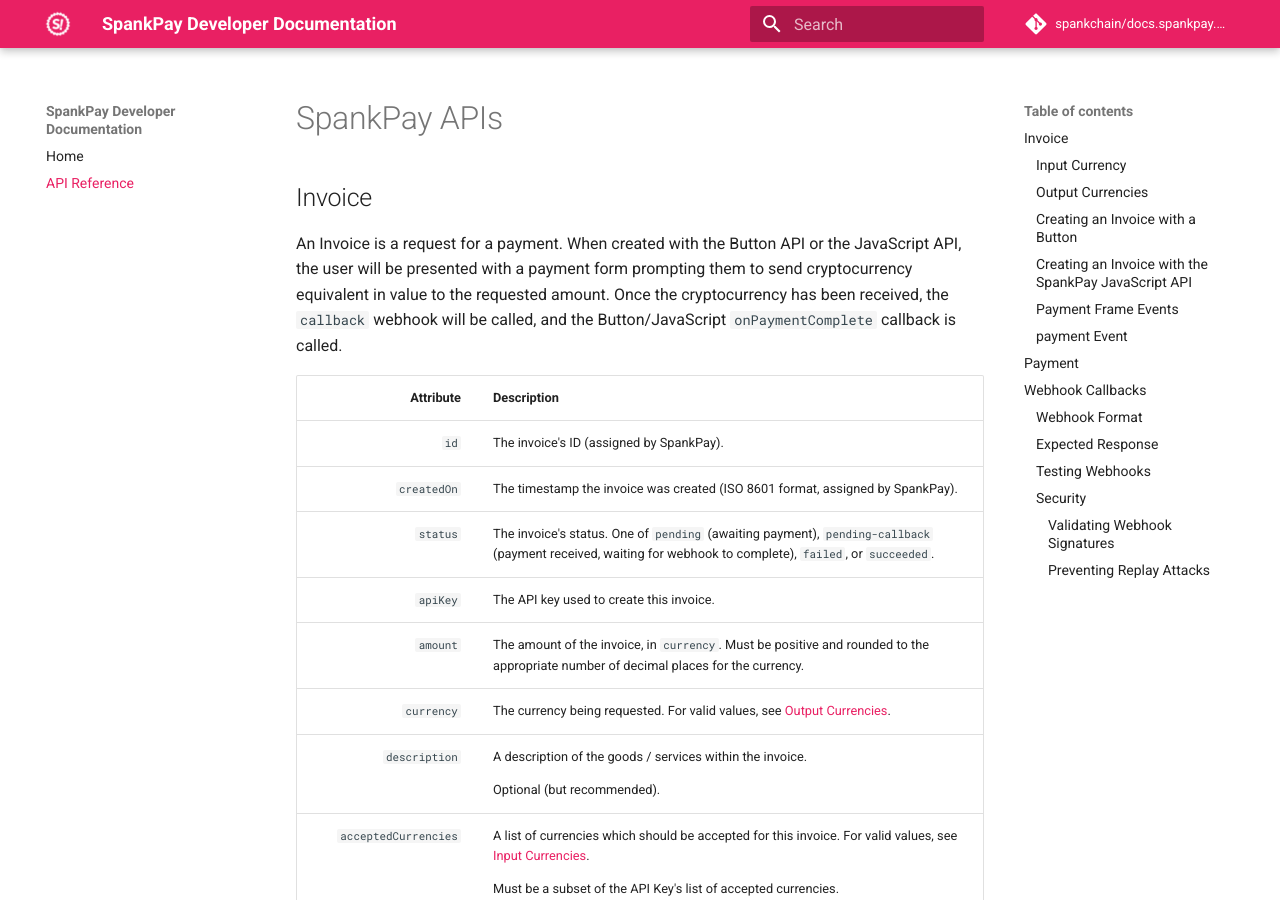
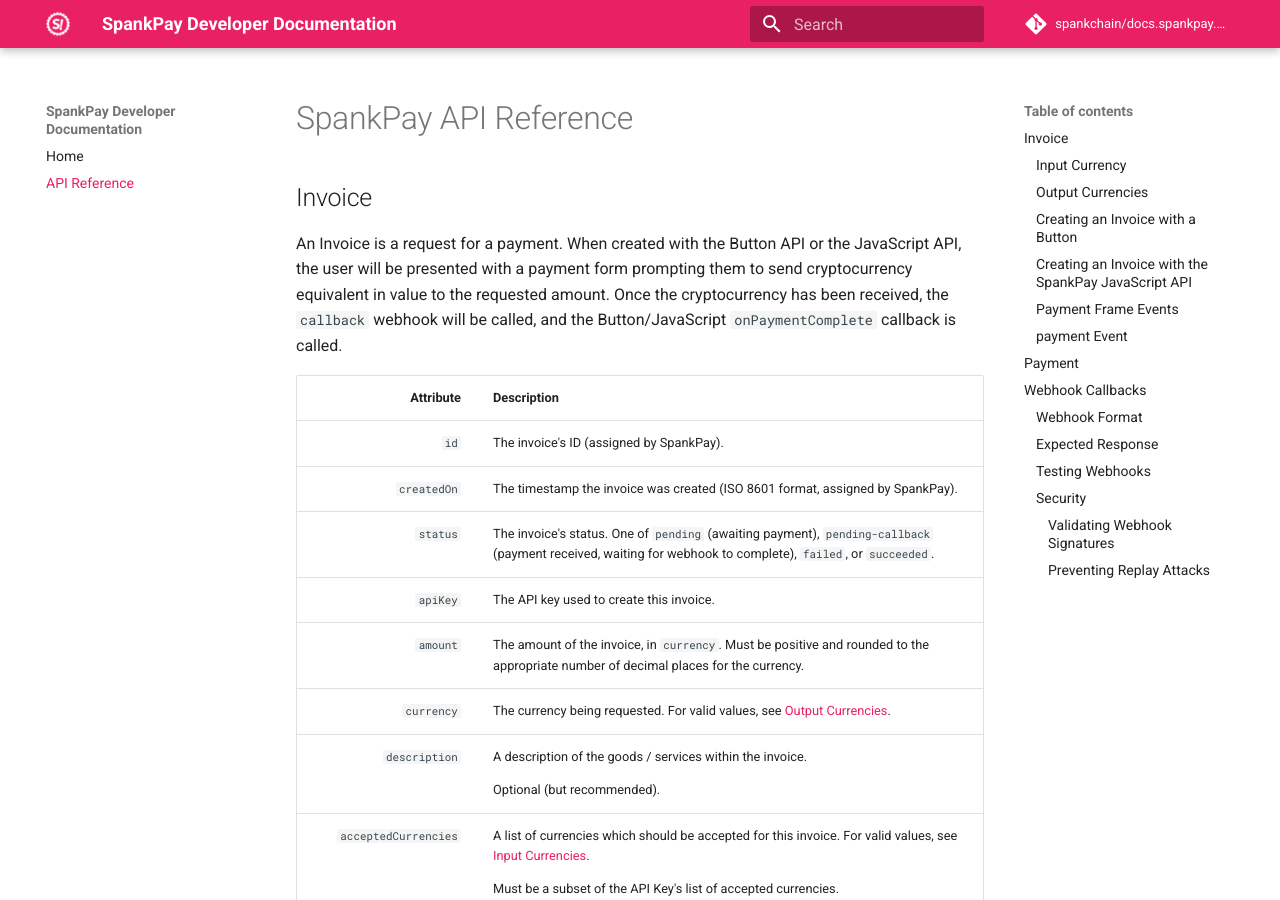
Before and after one commit to SpankChain/docs.spankpay.com, an MkDocs documentation site: the page built from docs/api-reference.md, in a window 1280 px wide and 900 px high. Built offline with MkDocs 1.6.1 and Material for MkDocs 9.7.7, drawn with Linux system fonts in a browser that asks for light colours; comment, search, counter and statistics services are not loaded.

Commit message:
Update API reference title

```diff
--- a/docs/api-reference.md
+++ b/docs/api-reference.md
@@ -1,4 +1,4 @@
-# SpankPay APIs
+# SpankPay API Reference
 
 ## Invoice
 
```
